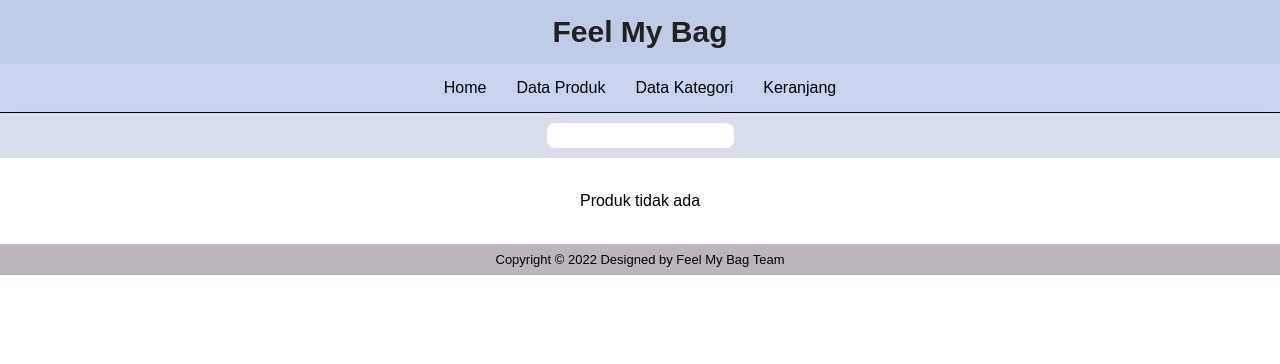
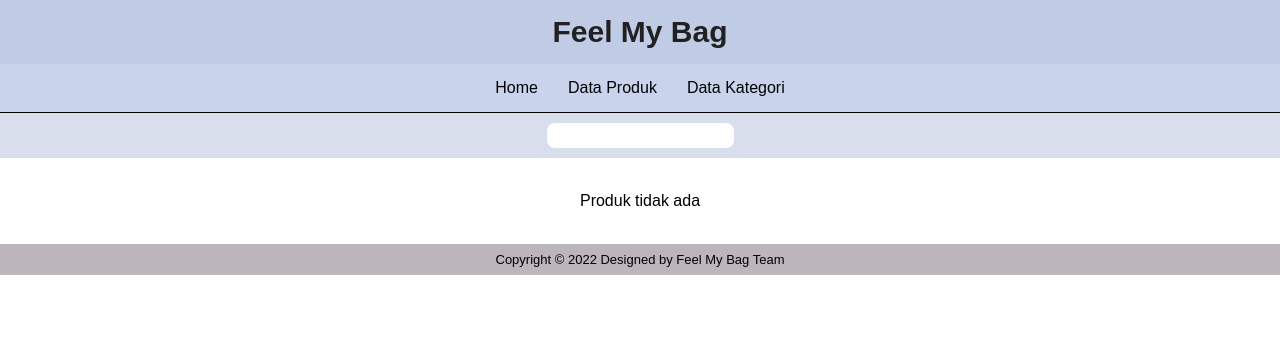
Before and after one commit to Natalieefd/PA-PRATIKUM-WEB, a PHP site: page /product_admin.php in a window 1280 px wide. Shown: the top 364 px of the page. Run offline with PHP 8.4, Linux system fonts and the light colour scheme.

Commit message:
Update product_admin.php

```diff
--- a/product_admin.php
+++ b/product_admin.php
@@ -22,7 +22,6 @@
             <li><a href="halaman_admin.php">home</a></li>
             <li><a href="hasil.php">Data Produk</a></li>
             <li><a href="kategori.php">Data Kategori</a></li>
-            <li><a href="keranjang.php">keranjang</a></li>
         </div>
     </div>
     <div class="search-box">
```
